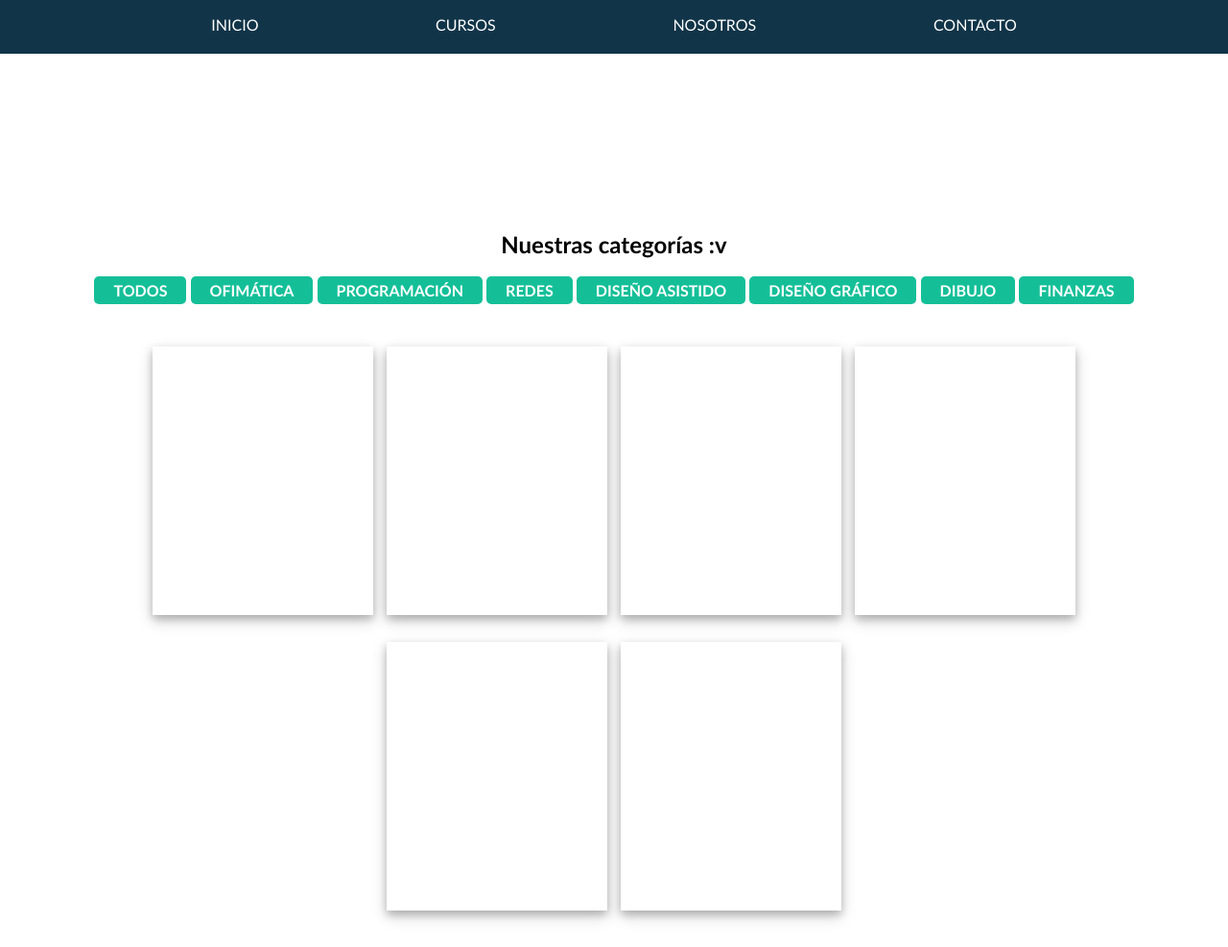
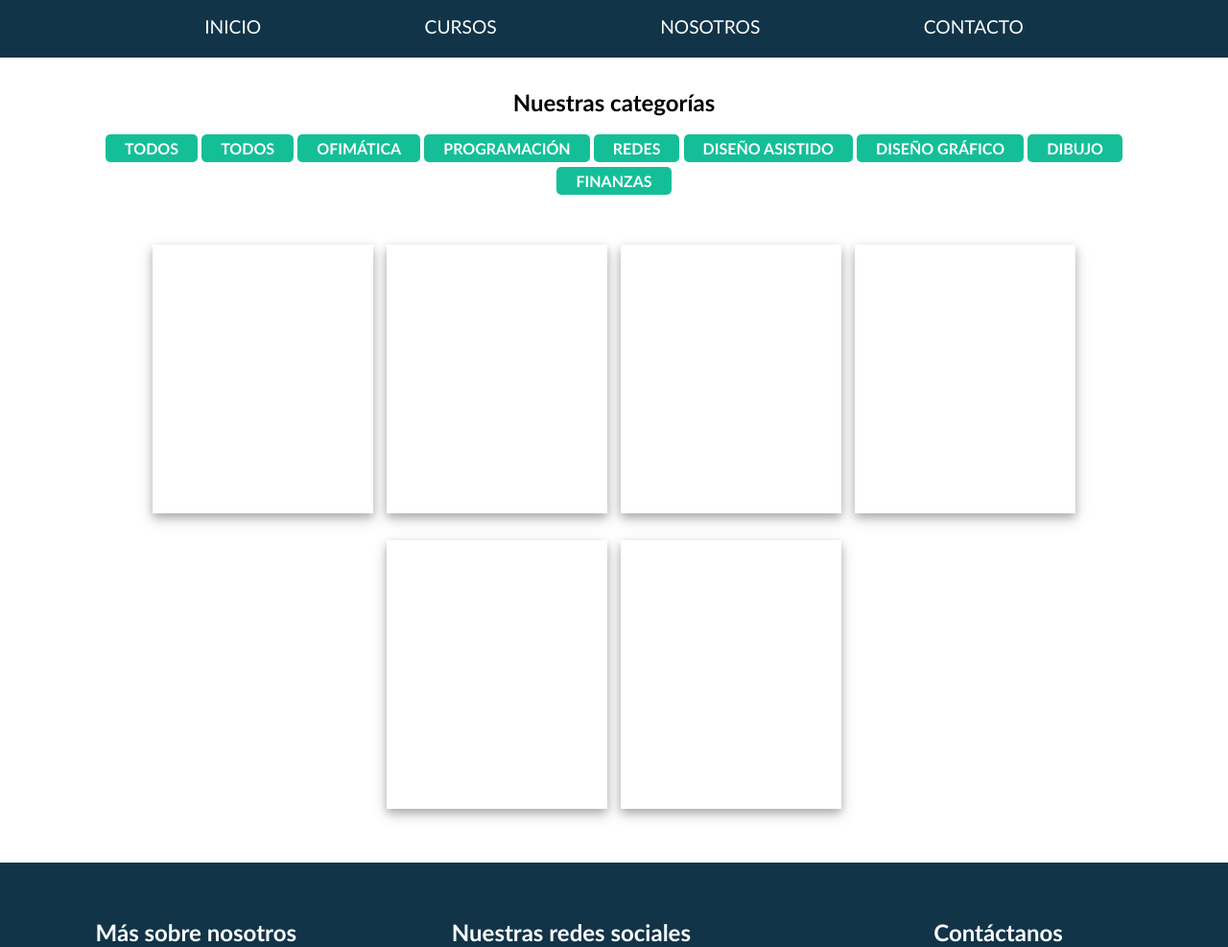
Before and after one commit to NayelhyRC/ProyectoProgra, a PHP site: page /cursos.html in a window 1280 px wide. Shown: the top 987 px of the page at 96% size. Run offline with PHP 8.4, Linux system fonts and the light colour scheme.

Commit message:
Cambios en los botones y links(estilos)

```diff
--- a/css/estilos-cursos.css
+++ b/css/estilos-cursos.css
@@ -7,7 +7,7 @@
 
 .card-curso {
   width: 18%;
-  height: 17vw;
+  height: 10rem;
   display: inline-block;
   margin: 20px 5px 5px 5px;
   min-width: 230px;
@@ -16,21 +16,15 @@
 }
 
 .container-cursos {
-  height: 80%;
   width: 95%;
-  border-radius: 1vw;
-  /* border-color: var(--bg-color-principal); */
-  /* border-width: 0.5px;
-  border-top-style: solid;
-  border-bottom-style: solid; */
   margin: 0 auto;
-  margin-bottom: 3vw;
-  padding-bottom: 2vw;
+  margin-top: 0.5rem;
+  margin-bottom: 3rem;
+  /* padding-bottom: 10vh; */
   text-align: center;
 }
 
 .cursos-categoria-menu {
-  height: 80%;
   width: 90%;
   margin: 0 auto;
   text-align: center;
@@ -38,7 +32,6 @@
 
 .cursos-categoria-menu li {
   margin-bottom: 5px;
-  bottom: -20px;
   color: white;
   display: inline-block;
   padding: 5px 20px 5px 20px;
@@ -54,5 +47,4 @@
 
 .link-cat {
   color: white;
-  text-decoration: none;
 }
--- a/css/estilos.css
+++ b/css/estilos.css
@@ -3,10 +3,47 @@
   padding: 0;
   font-family: Candara, Verdana, sans-serif;
 }
+
+:root {
+  --bg-color-pantalla-inicio: rgb(17, 52, 72, 0.7);
+  --bg-color-principal: rgb(17, 52, 72);
+  --bg-color-secundario: #14bf98;
+}
+a {
+  text-decoration: none;
+  color: white;
+}
+
 html {
   scroll-behavior: smooth;
 }
 
+h1 {
+  padding-top: 2rem;
+}
+
+button {
+  margin-bottom: 5px;
+  color: white;
+  display: inline-block;
+  padding: 5px 20px 5px 20px;
+  background-color: var(--bg-color-secundario);
+  border-radius: 5.5px;
+  border-width: 0;
+  justify-items: center;
+  font-weight: bold;
+  font-size: 1rem;
+  text-transform: uppercase;
+}
+
+button:hover {
+  width: 7.3em;
+  height: 2.2em;
+}
+
+#boton-VerMas {
+  text-align: center;
+}
 /*CSS DEL INICIO DE PANTALLA COMPLETA*/
 
 .contenedor-home {
@@ -25,7 +62,7 @@ html {
 }
 .contenedor-inicio::after {
   content: "";
-  background: rgb(17, 52, 72, 0.8);
+  background: var(--bg-color-pantalla-inicio);
   width: 100%;
   height: 100%;
   position: absolute;
@@ -40,6 +77,18 @@ html {
 .opcionNav {
   text-decoration: none;
   color: white;
+  padding: 1px 0.5em 0px 0.5em;
+  cursor: none;
+}
+
+.opcionNav:hover {
+  font-size: 1.3rem;
+  font-weight: 550;
+  border-style: solid;
+  border-width: 2px;
+  border-color: var(--bg-color-secundario);
+  border-radius: 6px;
+  color: var(--bg-color-secundario);
 }
 
 .titulo {
@@ -63,6 +112,7 @@ html {
   margin: 2rem auto;
   width: 100px;
 }
+
 .main {
   width: 100%;
   height: 30vh;
@@ -73,14 +123,15 @@ html {
 .barra-menu {
   display: block;
   max-width: 100%;
-  height: 7vh;
-  background: rgb(17, 52, 72);
+  height: 7.5vh;
+  background: var(--bg-color-principal);
   position: sticky;
   top: 0;
 }
 .barra-menu ul {
   display: flex;
   max-width: 1024px;
+  font-size: 1.2rem;
   margin: auto;
 }
 .barra-menu ul li {
@@ -94,7 +145,7 @@ html {
 
 .contacto {
   padding: 10px;
-  background: rgb(17, 52, 72);
+  background: var(--bg-color-principal);
   color: #fff;
 }
 
@@ -102,6 +153,7 @@ html {
   display: flex;
   justify-content: space-around;
   max-width: 1024px;
+  text-align: justify;
   margin: 7vw;
   margin-top: 3%;
 }
@@ -110,19 +162,30 @@ html {
 .columns li {
   color: #fff;
   list-style: none;
+  text-decoration: none;
   padding-top: 10px;
 }
+
+.columns a:hover {
+  color: var(--bg-color-secundario);
+}
+
 .column1 {
   width: 40%;
+}
+
+.column2 {
+  padding-right: 0.8rem;
+  padding-left: 0.8rem;
 }
 .container-footer p {
   display: block;
   padding: 0px 10px;
-  margin: 25px 0;
+  /* margin: 25px 0; */
   padding: 7px 7px;
   text-align: center;
   font-size: 1rem;
-  background-color: black;
+  background-color: var(--bg-color-secundario);
 }
 /*CSS Carousel*/
 .container-slider {
--- a/cursos.html
+++ b/cursos.html
@@ -27,22 +27,23 @@
           </ul>
         </nav>
       </header>
-    </div>
+
 
     <section>
         <!-- <div class="container-cursos"> -->
           <div class="cursos-categoria-menu">
-            <h1>Nuestras categorías :v</h1>
+            <h1>Nuestras categorías </h1>
             <br>
             <ul class="categoria-cursos">
                 <li class="titulo categorias-list">Todos</li>
+                <button>TODOS</button>
                 <li class="titulo categorias-list"><a class="link-cat" href="">Ofimática</a></li>
-                <li class="titulo categorias-list">Programación</li>
-                <li class="titulo categorias-list">Redes</li>
-                <li class="titulo categorias-list">Diseño asistido</li>
-                <li class="titulo categorias-list">Diseño gráfico</li>
-                <li class="titulo categorias-list">Dibujo</li>
-                <li class="titulo categorias-list">Finanzas</li>
+                <li class="titulo categorias-list"><a class="link-cat" href="">Programación</a></li>
+                <li class="titulo categorias-list"><a class="link-cat" href="">Redes</a></li>
+                <li class="titulo categorias-list"><a class="link-cat" href="">Diseño asistido</a></li>
+                <li class="titulo categorias-list"><a class="link-cat" href="">Diseño gráfico</a></li>
+                <li class="titulo categorias-list"><a class="link-cat" href="">Dibujo</a></li>
+                <li class="titulo categorias-list"><a class="link-cat" href="">Finanzas</a></li>
             </ul>
           </div>
           <br>
@@ -104,7 +105,8 @@
 			<div class="container-footer">
 				<p>Todos los derechos reservados.</p>
 			</div>
-		</div>
+    </div>
+  </div>
   </footer>
   </body>
 </html>
```
Also changed, not shown: index.html (+9 -8 lines).
